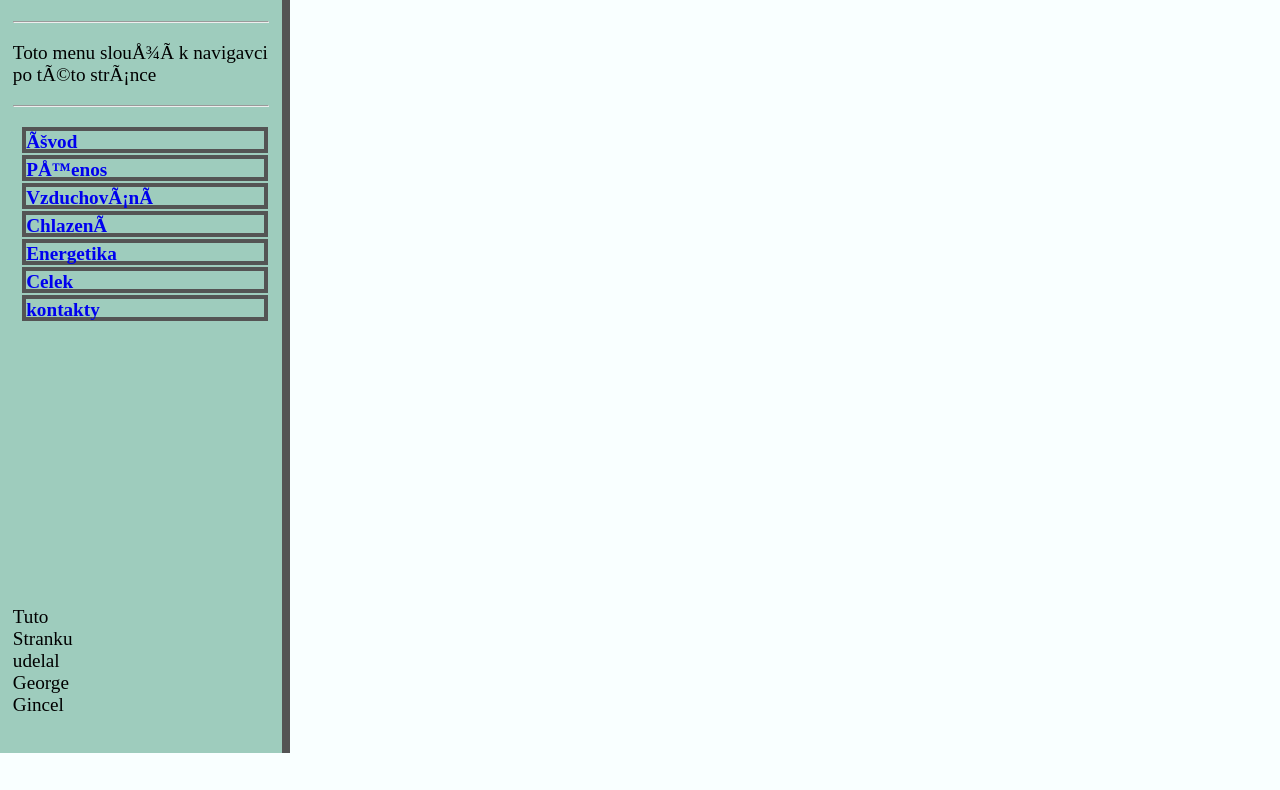
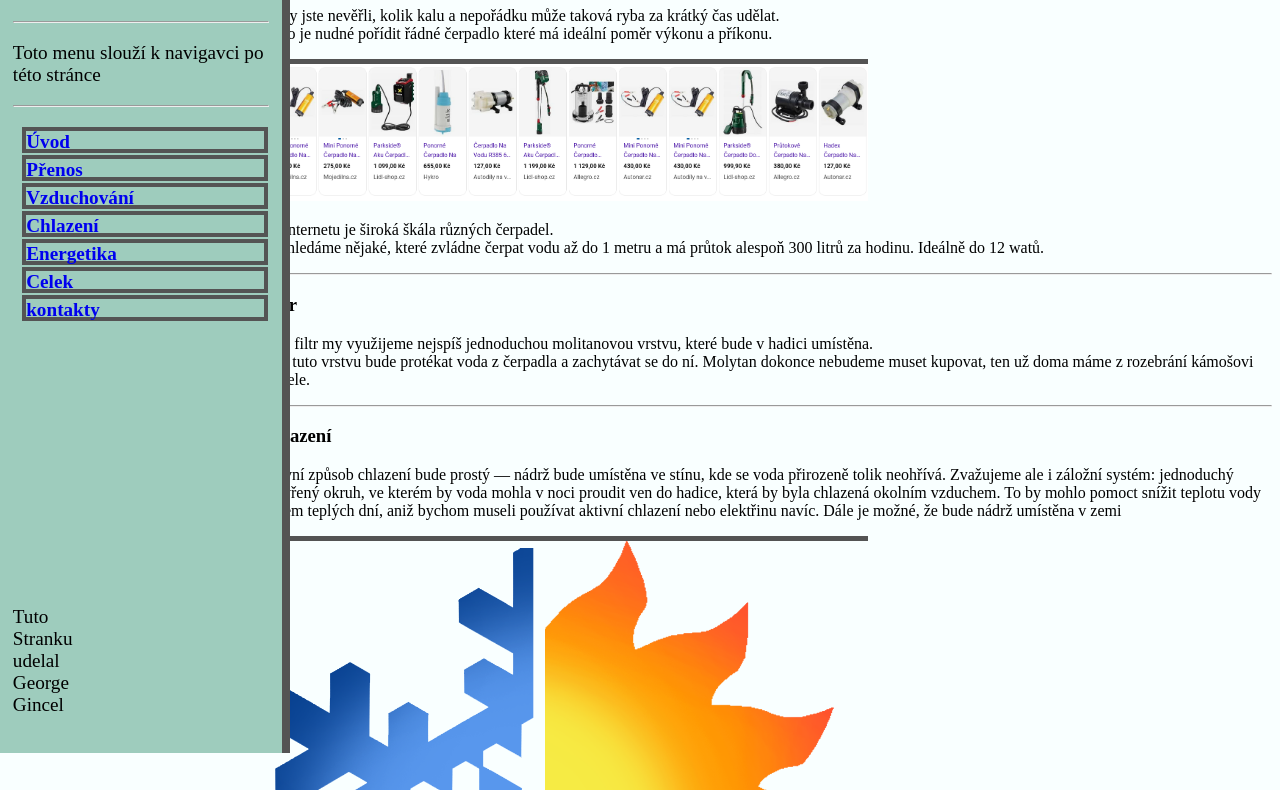
Before and after one commit to Geoge5/index.html, a plain HTML site: page chlazeni.html in a window 1280 px wide. Shown: the part 73-863 px from the top of the page. Before the commit the page ends 800 px from the top, so only its background shows below. Drawn offline with Linux system fonts and the light colour scheme.

Commit message:
Update chlazeni.html

```diff
--- a/chlazeni.html
+++ b/chlazeni.html
@@ -2,13 +2,13 @@
 <html lang="cs">
 
 <head>
-    <title>Projekt 'Ryba' Menu</title>
-    <meta charset='utf-17'>
+    <title>Filtr a Čerpadlo</title>
+    <meta charset="utf-8">
     <meta name="viewport" content="width=device-width, initial-scale=1">
     <link rel="shortcut icon" href="favicon.ico" type="image/x-icon">
     <link rel="stylesheet" href="index.css" type = "text/css">
 
-
+   <link rel="icon" type="image/x-icon" href="favicon.ico">
 
   </head>
 
@@ -26,13 +26,32 @@
     <li class="menubuttons"><a href="chlazeni.html">Chlazení</a></li>
     <li class="menubuttons"><a href="energetika.html">Energetika</a></li>
     <li class="menubuttons"><a href="celek.html">Celek</a></li>
-
-    <li class="menubuttons"><a href="#">kontakty</a></li>
+    <li class="menubuttons"><a href="kontakty.html">kontakty</a></li>
     </ul>
       <div class="dolniblok"> <p class="dolnitext"><br><br><br>Tuto Stranku udelal George Gincel</p></div>
 
 
 
       </div>
+  <div class="zbytek">
+  <h1>Filtr a Chlazení</h1>
+    <p>To by jste nevěřli, kolik kalu a nepořádku může taková ryba za krátký čas udělat.
+    <br>
+    Proto je nudné pořídit řádné čerpadlo které má ideální poměr výkonu a příkonu.</p>
+  <img src="Sn%C3%ADmek%20obrazovky%202025-06-12%20095452.png">
+    <p>Na internetu je široká škála různých čerpadel.<br>My hledáme nějaké, které zvládne čerpat vodu až do 1 metru a má průtok alespoň 300 litrů za hodinu. Ideálně do 12 watů.<br></p>
+    <hr>
+    <h3>Filtr</h3>
+    <p>Jako filtr my využijeme nejspíš jednoduchou molitanovou vrstvu, které bude v hadici umístěna.<br>Přes tuto vrstvu bude protékat voda z čerpadla a  zachytávat se do ní.
+    Molytan dokonce nebudeme muset kupovat, ten už doma máme z rozebrání kámošovi postele.</p>
+
+    <hr>
+    <h3>Chlazení</h3>
+    <p>Hlavní způsob chlazení bude prostý — nádrž bude umístěna ve stínu, kde se voda přirozeně tolik neohřívá.
+Zvažujeme ale i záložní systém: jednoduchý uzavřený okruh, ve kterém by voda mohla v noci proudit ven do hadice, která by byla chlazená okolním vzduchem.
+To by mohlo pomoct snížit teplotu vody během teplých dní, aniž bychom museli používat aktivní chlazení nebo elektřinu navíc. Dále je možné, že bude nádrž umístěna v zemi</p>
+
+<img src="8c6oGzK9i-3607316222.png">
+  </div>
   </body>
 </html>
```
